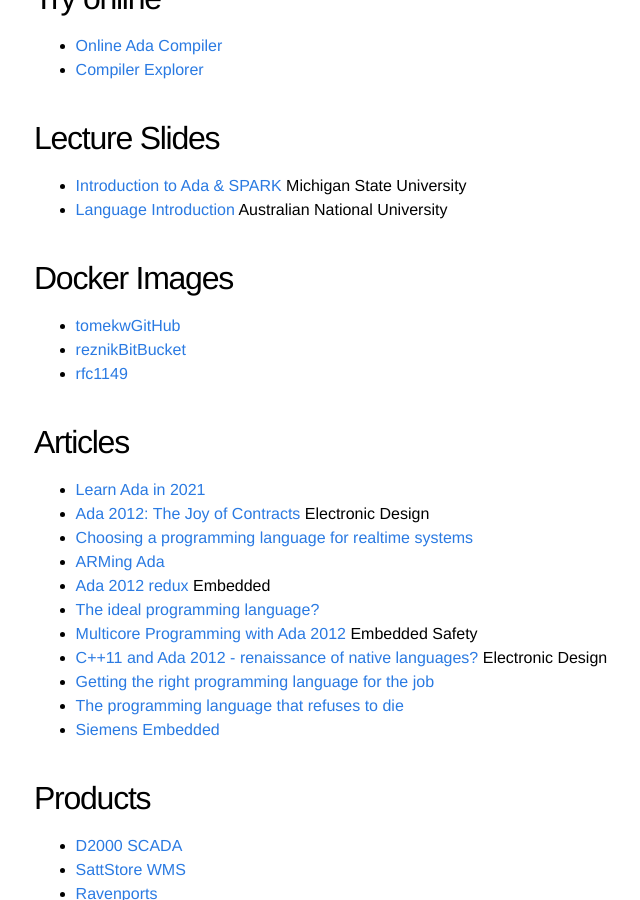
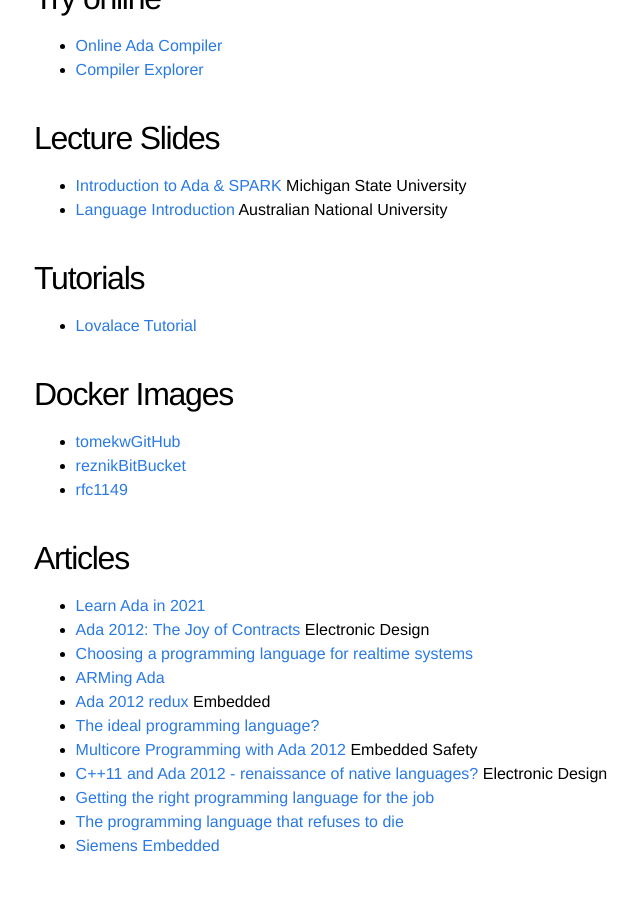
Before and after one commit to quornings/quornings.github.io, a Jekyll site: the page built from ada/blogs.md, in a window 1280 px wide and 900 px high, scrolled down 1208 px. Shown: the whole window, without its empty margins (206-846 px from the left). Built offline with Jekyll 4.4.1, drawn with Linux system fonts in a browser that asks for light colours.

Commit message:
Add Tutorials

```diff
--- a/ada/blogs.md
+++ b/ada/blogs.md
@@ -52,6 +52,9 @@ Vulnerabilities
 - [Introduction to Ada & SPARK](https://www.cse.msu.edu/~cse814/Lectures/09_spark_intro.pdf) Michigan State University
 - [Language Introduction](https://comp.anu.edu.au/courses/comp2310/lectures/language/) Australian National University
 
+## Tutorials
+- [Lovalace Tutorial](https://dwheeler.com/lovelace/)
+
 ## Docker Images
 - [tomekw](https://hub.docker.com/r/tomekw/ada-gnat/)[GitHub](https://github.com/tomekw/ada-gnat)
 - [reznik](https://hub.docker.com/r/reznik/gnat/)[BitBucket](https://bitbucket.org/reznikmm/gnat/src/gpl.2019.slim/)
```
